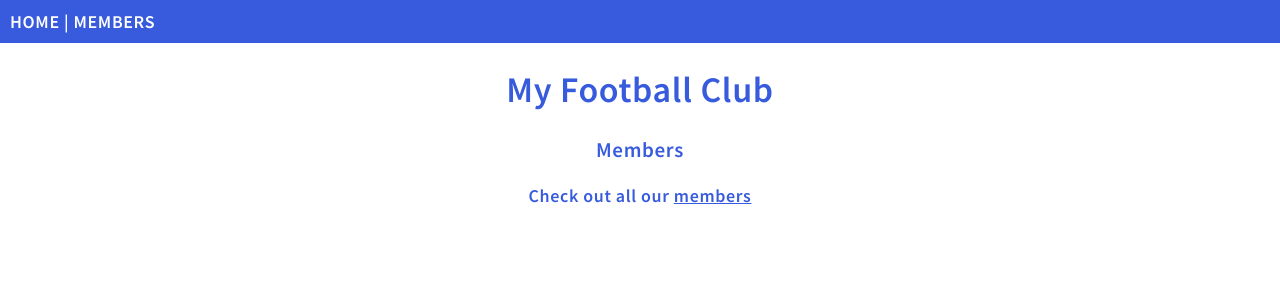
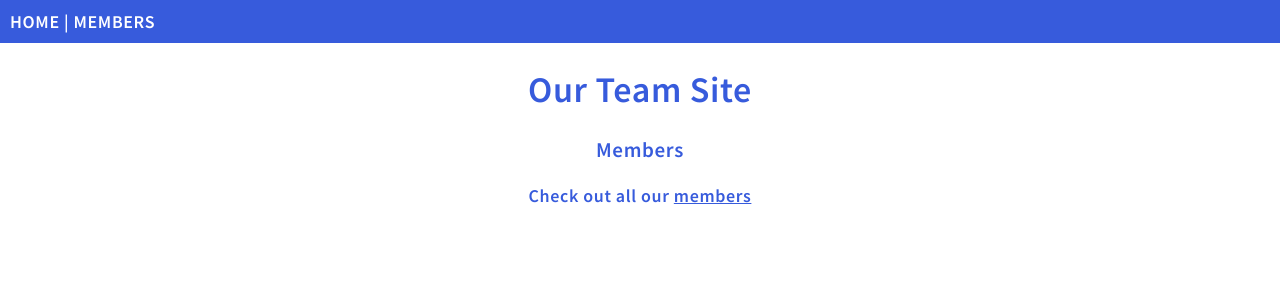
Before and after one commit to wannabelll/Django-pet, a Django app: page / in a window 1280 px wide. Shown: the top 300 px of the page. Run offline with Django 5.2, Linux system fonts and the light colour scheme.

Commit message:
Update main.html

```diff
--- a/my_team/members/templates/main.html
+++ b/my_team/members/templates/main.html
@@ -6,7 +6,7 @@
 
 {% block content %}
   <div class="main">
-    <h1>My Football Club</h1>
+    <h1>Our Team Site</h1>
 
     <h3>Members</h3>
 
```
